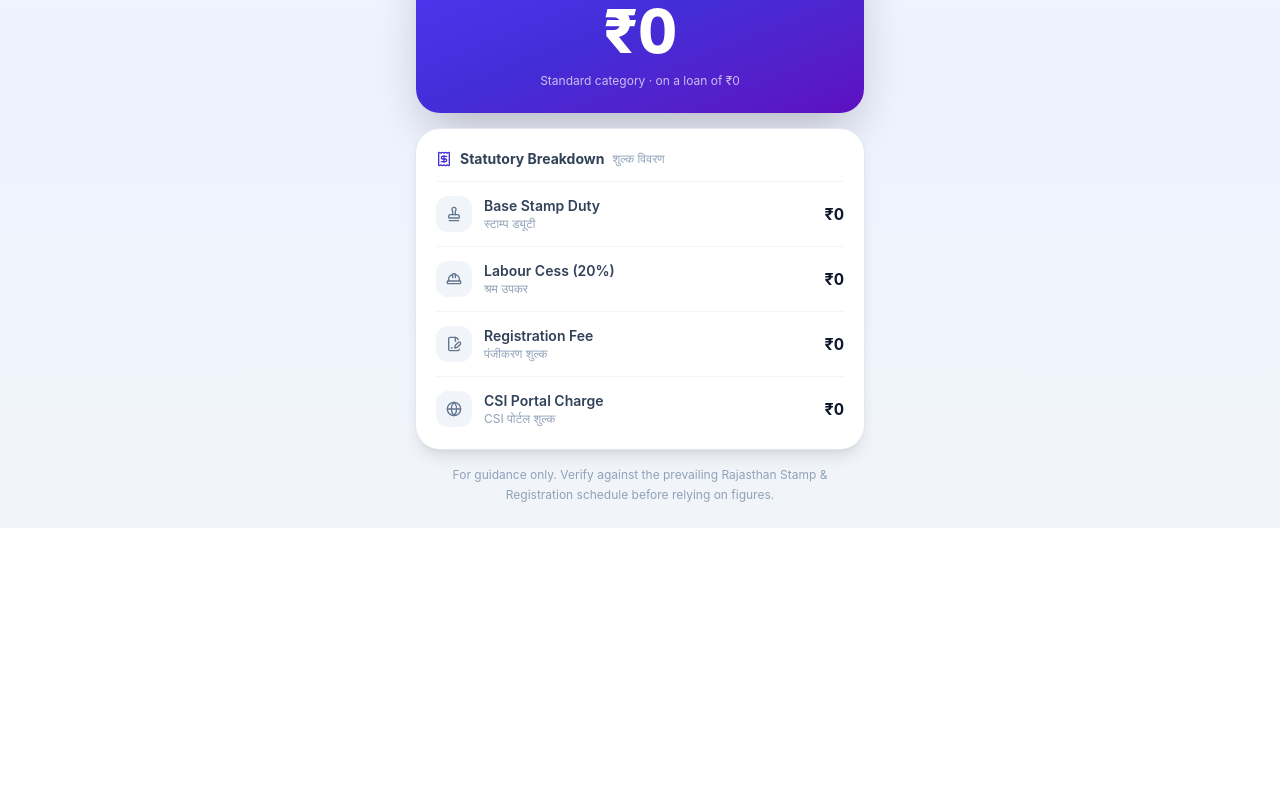
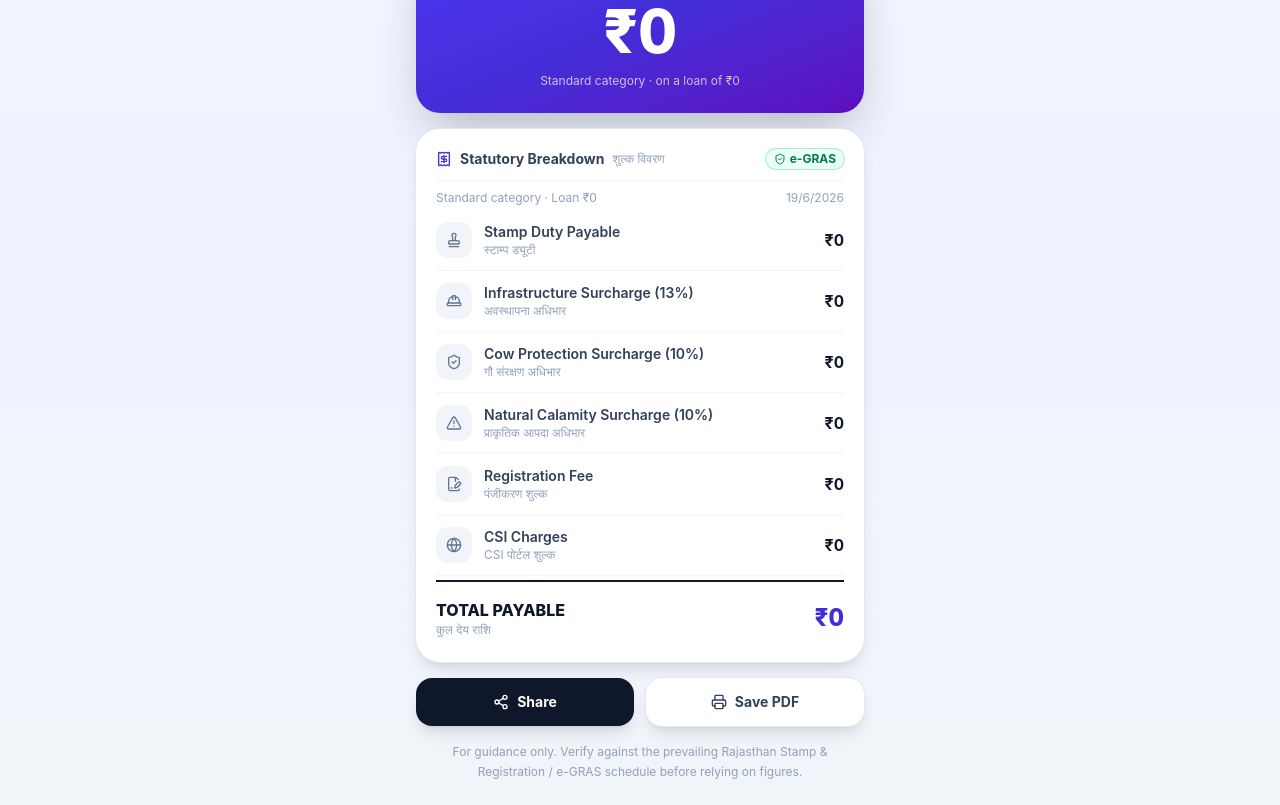
Before and after one commit to mglabs1012/mortgage-duty-app, a React (Vite) app: page / in a window 1280 px wide. Shown: the part 420-1225 px from the top of the page. Before the commit the page ends 948 px from the top, so only its background shows below. Built offline with nearby package versions, Linux system fonts and the light colour scheme.

Commit message:
Update App.tsx

```diff
--- a/src/App.tsx
+++ b/src/App.tsx
@@ -10,7 +10,25 @@ import {
   AlertTriangle,
   Receipt,
   X,
+  Share2,
+  Printer,
+  ShieldCheck,
 } from "lucide-react";
+
+// ============================================================
+//  CONFIG — edit these if your SRO / document type differs.
+//  Changing a value here updates the whole app; no logic edits.
+// ============================================================
+const CSI_CHARGE = 500; // CSI portal charge for mortgage deeds (per e-GRAS receipt)
+const CSI_MIN_LOAN = 50000; // CSI applies only when loan amount exceeds this
+
+// Surcharges are charged on the Stamp Duty, each ROUNDED individually
+// before summing — this is what makes totals match the e-GRAS portal.
+const SURCHARGE_RATES = {
+  infrastructure: 0.13, // Infrastructure Development Surcharge
+  cowProtection: 0.1, // Cow Protection Surcharge
+  naturalCalamity: 0.1, // Natural Calamity Surcharge
+};
 
 // ---- Indian currency formatter (₹50,00,000 style) ----
 const inr = (n: number): string =>
@@ -21,9 +39,10 @@ const inr = (n: number): string =>
     maximumFractionDigits: 2,
   }).format(isFinite(n) ? n : 0);
 
-// Group raw digit string with Indian separators for the input field
 const grouped = (digits: string): string =>
   digits ? new Intl.NumberFormat("en-IN").format(Number(digits)) : "";
+
+const pct = (rate: number) => Math.round(rate * 100);
 
 type LedgerRowProps = {
   icon: React.ElementType;
@@ -31,17 +50,12 @@ type LedgerRowProps = {
   hindi: string;
   value: number;
   capped?: boolean;
-  last?: boolean;
 };
 
-function LedgerRow({ icon: Icon, label, hindi, value, capped, last }: LedgerRowProps) {
+function LedgerRow({ icon: Icon, label, hindi, value, capped }: LedgerRowProps) {
   return (
-    <div
-      className={`flex items-center justify-between py-3.5 ${
-        last ? "" : "border-b border-slate-100"
-      }`}
-    >
-      <div className="flex items-center gap-3 min-w-0">
+    <div className="flex items-center justify-between border-b border-slate-100 py-3">
+      <div className="flex min-w-0 items-center gap-3">
         <div className="flex h-9 w-9 shrink-0 items-center justify-center rounded-xl bg-slate-100">
           <Icon className="h-4 w-4 text-slate-500" />
         </div>
@@ -68,29 +82,32 @@ function LedgerRow({ icon: Icon, label, hindi, value, capped, last }: LedgerRowP
 export default function App() {
   const [raw, setRaw] = useState<string>("");
   const [category, setCategory] = useState<"Standard" | "MSME">("Standard");
+  const [copied, setCopied] = useState<boolean>(false);
 
   const loanAmount = Number(raw || 0);
   const isMsme = category === "MSME";
 
-  // ---- Statutory engine (Rajasthan 2026) ----
+  // ---- Statutory engine (Rajasthan 2026, e-GRAS aligned) ----
   const stampRate = isMsme ? 0.00125 : 0.0025; // 0.125% vs 0.25%
   const stampCap = isMsme ? 1000000 : 1500000; // ₹10L vs ₹15L
   const rawStamp = loanAmount * stampRate;
-  const stampDuty = Math.min(rawStamp, stampCap);
   const stampCapped = rawStamp > stampCap;
+  const stampDuty = Math.round(Math.min(rawStamp, stampCap));
 
-  const labourCess = stampDuty * 0.2; // 20% of CAPPED stamp duty
+  // Each surcharge rounded individually (matches portal exactly)
+  const infraSurcharge = Math.round(stampDuty * SURCHARGE_RATES.infrastructure);
+  const cowSurcharge = Math.round(stampDuty * SURCHARGE_RATES.cowProtection);
+  const calamitySurcharge = Math.round(stampDuty * SURCHARGE_RATES.naturalCalamity);
 
   const regCap = 100000; // ₹1L
   const rawReg = loanAmount * 0.005; // 0.5%
-  const regFee = Math.min(rawReg, regCap);
   const regCapped = rawReg > regCap;
+  const regFee = Math.round(Math.min(rawReg, regCap));
 
-  let csi = 0;
-  if (loanAmount > 0 && loanAmount <= 50000) csi = 200;
-  else if (loanAmount > 50000) csi = 300;
+  const csi = loanAmount > CSI_MIN_LOAN ? CSI_CHARGE : 0;
 
-  const grandTotal = stampDuty + labourCess + regFee + csi;
+  const grandTotal =
+    stampDuty + infraSurcharge + cowSurcharge + calamitySurcharge + regFee + csi;
 
   // Scale the giant total so it never overflows
   const totalStr = inr(grandTotal);
@@ -114,12 +131,70 @@ export default function App() {
     ? "from-emerald-600 via-emerald-700 to-teal-800"
     : "from-indigo-600 via-indigo-700 to-violet-800";
   const accentText = isMsme ? "text-emerald-700" : "text-indigo-700";
+  const today = new Date().toLocaleDateString("en-IN");
+
+  const buildSummary = () =>
+    [
+      `Rajasthan ${category} Mortgage & Loan Duty`,
+      `Loan Amount: ${inr(loanAmount)}`,
+      `Date: ${today}`,
+      `------------------------------`,
+      `Stamp Duty Payable: ${inr(stampDuty)}`,
+      `Infrastructure Surcharge (${pct(SURCHARGE_RATES.infrastructure)}%): ${inr(infraSurcharge)}`,
+      `Cow Protection Surcharge (${pct(SURCHARGE_RATES.cowProtection)}%): ${inr(cowSurcharge)}`,
+      `Natural Calamity Surcharge (${pct(SURCHARGE_RATES.naturalCalamity)}%): ${inr(calamitySurcharge)}`,
+      `Registration Fee: ${inr(regFee)}`,
+      `CSI Charges: ${inr(csi)}`,
+      `------------------------------`,
+      `TOTAL PAYABLE: ${inr(grandTotal)}`,
+      ``,
+      `Matches Rajasthan e-GRAS calculation (for guidance).`,
+    ].join("\n");
+
+  const handleShare = async () => {
+    const text = buildSummary();
+    try {
+      if (typeof navigator !== "undefined" && (navigator as any).share) {
+        await (navigator as any).share({
+          title: "Rajasthan Mortgage & Loan Duty",
+          text,
+        });
+        return;
+      }
+      await navigator.clipboard.writeText(text);
+      setCopied(true);
+      setTimeout(() => setCopied(false), 1800);
+    } catch {
+      try {
+        await navigator.clipboard.writeText(text);
+        setCopied(true);
+        setTimeout(() => setCopied(false), 1800);
+      } catch {
+        /* user cancelled */
+      }
+    }
+  };
+
+  const handlePrint = () => window.print();
 
   return (
-    <div className="min-h-screen w-full bg-gradient-to-b from-slate-50 via-indigo-50 to-slate-100 px-4 py-6">
+    <div
+      id="app-bg"
+      className="min-h-screen w-full bg-gradient-to-b from-slate-50 via-indigo-50 to-slate-100 px-4 py-6"
+    >
+      {/* Print rules: only the receipt prints, on clean white. */}
+      <style>{`
+        @media print {
+          .no-print { display: none !important; }
+          #app-bg { background: #ffffff !important; padding: 0 !important; }
+          #receipt { box-shadow: none !important; border: 1px solid #e2e8f0; }
+          @page { margin: 14mm; }
+        }
+      `}</style>
+
       <div className="mx-auto flex w-full max-w-md flex-col gap-4">
         {/* Header */}
-        <div className="flex items-center justify-between">
+        <div className="no-print flex items-center justify-between">
           <div>
             <h1 className="text-xl font-extrabold leading-tight text-slate-900">
               Mortgage &amp; Loan Duty
@@ -132,7 +207,7 @@ export default function App() {
         </div>
 
         {/* TOP ZONE — Inputs */}
-        <div className="rounded-3xl bg-white p-5 shadow-lg ring-1 ring-slate-200">
+        <div className="no-print rounded-3xl bg-white p-5 shadow-lg ring-1 ring-slate-200">
           <div className="mb-1 flex items-center justify-between">
             <label className="text-sm font-semibold text-slate-600">
               Loan Amount{" "}
@@ -208,10 +283,10 @@ export default function App() {
 
         {/* CENTRAL ZONE — Grand Total */}
         <div
-          className={`rounded-3xl bg-gradient-to-br ${totalGrad} p-6 text-center shadow-2xl`}
+          className={`no-print rounded-3xl bg-gradient-to-br ${totalGrad} p-6 text-center shadow-2xl`}
         >
           <p className="text-xs font-bold uppercase tracking-widest text-white/70">
-            Grand Total Payable
+            Total Payable
           </p>
           <p className="text-sm text-white/60">कुल देय राशि</p>
           <p className={`mt-2 font-extrabold tabular-nums text-white ${totalCls}`}>
@@ -222,27 +297,56 @@ export default function App() {
           </p>
         </div>
 
-        {/* BOTTOM ZONE — Receipt Ledger */}
-        <div className="rounded-3xl bg-white px-5 py-2 shadow-lg ring-1 ring-slate-200">
-          <div className="flex items-center gap-2 border-b border-slate-100 py-3">
-            <Receipt className={`h-4 w-4 ${accentText}`} />
-            <span className="text-sm font-bold text-slate-700">
-              Statutory Breakdown
+        {/* BOTTOM ZONE — Receipt Ledger (this is what prints) */}
+        <div
+          id="receipt"
+          className="rounded-3xl bg-white px-5 py-2 shadow-lg ring-1 ring-slate-200"
+        >
+          <div className="flex items-center justify-between border-b border-slate-100 py-3">
+            <div className="flex items-center gap-2">
+              <Receipt className={`h-4 w-4 ${accentText}`} />
+              <span className="text-sm font-bold text-slate-700">
+                Statutory Breakdown
+              </span>
+              <span className="text-xs text-slate-400">शुल्क विवरण</span>
+            </div>
+            <span className="inline-flex items-center gap-1 rounded-full bg-emerald-50 px-2 py-0.5 text-xs font-bold text-emerald-700 ring-1 ring-emerald-200">
+              <ShieldCheck className="h-3 w-3" />
+              e-GRAS
             </span>
-            <span className="text-xs text-slate-400">शुल्क विवरण</span>
           </div>
+
+          <div className="flex items-center justify-between pt-2 pb-1 text-xs text-slate-400">
+            <span>
+              {category} category · Loan {inr(loanAmount)}
+            </span>
+            <span>{today}</span>
+          </div>
+
           <LedgerRow
             icon={Stamp}
-            label="Base Stamp Duty"
+            label="Stamp Duty Payable"
             hindi="स्टाम्प ड्यूटी"
             value={stampDuty}
             capped={stampCapped}
           />
           <LedgerRow
             icon={HardHat}
-            label="Labour Cess (20%)"
-            hindi="श्रम उपकर"
-            value={labourCess}
+            label={`Infrastructure Surcharge (${pct(SURCHARGE_RATES.infrastructure)}%)`}
+            hindi="अवस्थापना अधिभार"
+            value={infraSurcharge}
+          />
+          <LedgerRow
+            icon={ShieldCheck}
+            label={`Cow Protection Surcharge (${pct(SURCHARGE_RATES.cowProtection)}%)`}
+            hindi="गौ संरक्षण अधिभार"
+            value={cowSurcharge}
+          />
+          <LedgerRow
+            icon={AlertTriangle}
+            label={`Natural Calamity Surcharge (${pct(SURCHARGE_RATES.naturalCalamity)}%)`}
+            hindi="प्राकृतिक आपदा अधिभार"
+            value={calamitySurcharge}
           />
           <LedgerRow
             icon={FileSignature}
@@ -253,16 +357,46 @@ export default function App() {
           />
           <LedgerRow
             icon={Globe}
-            label="CSI Portal Charge"
+            label="CSI Charges"
             hindi="CSI पोर्टल शुल्क"
             value={csi}
-            last
           />
+
+          {/* TOTAL PAYABLE row */}
+          <div className="mt-1 flex items-center justify-between border-t-2 border-slate-900 py-4">
+            <div>
+              <span className="text-base font-extrabold text-slate-900">
+                TOTAL PAYABLE
+              </span>
+              <span className="block text-xs text-slate-400">कुल देय राशि</span>
+            </div>
+            <span className={`text-2xl font-extrabold tabular-nums ${accentText}`}>
+              {inr(grandTotal)}
+            </span>
+          </div>
+        </div>
+
+        {/* Action buttons */}
+        <div className="no-print flex gap-3">
+          <button
+            onClick={handleShare}
+            className="flex flex-1 items-center justify-center gap-2 rounded-2xl bg-slate-900 py-3.5 text-sm font-bold text-white shadow-lg hover:bg-slate-800"
+          >
+            <Share2 className="h-4 w-4" />
+            {copied ? "Copied!" : "Share"}
+          </button>
+          <button
+            onClick={handlePrint}
+            className="flex flex-1 items-center justify-center gap-2 rounded-2xl bg-white py-3.5 text-sm font-bold text-slate-700 shadow-lg ring-1 ring-slate-200 hover:bg-slate-50"
+          >
+            <Printer className="h-4 w-4" />
+            Save PDF
+          </button>
         </div>
 
         <p className="px-2 text-center text-xs leading-relaxed text-slate-400">
           For guidance only. Verify against the prevailing Rajasthan Stamp &amp;
-          Registration schedule before relying on figures.
+          Registration / e-GRAS schedule before relying on figures.
         </p>
       </div>
     </div>
```
